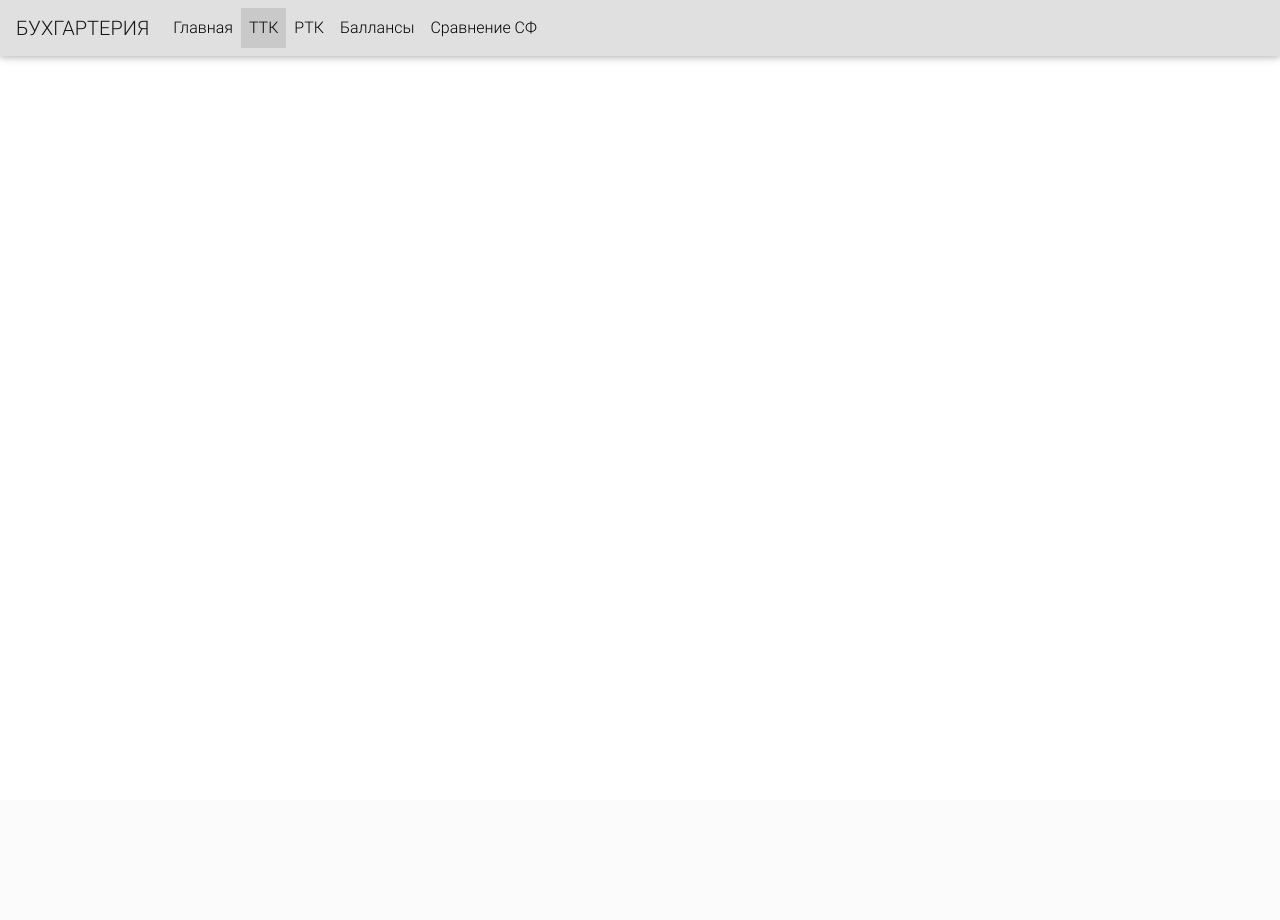
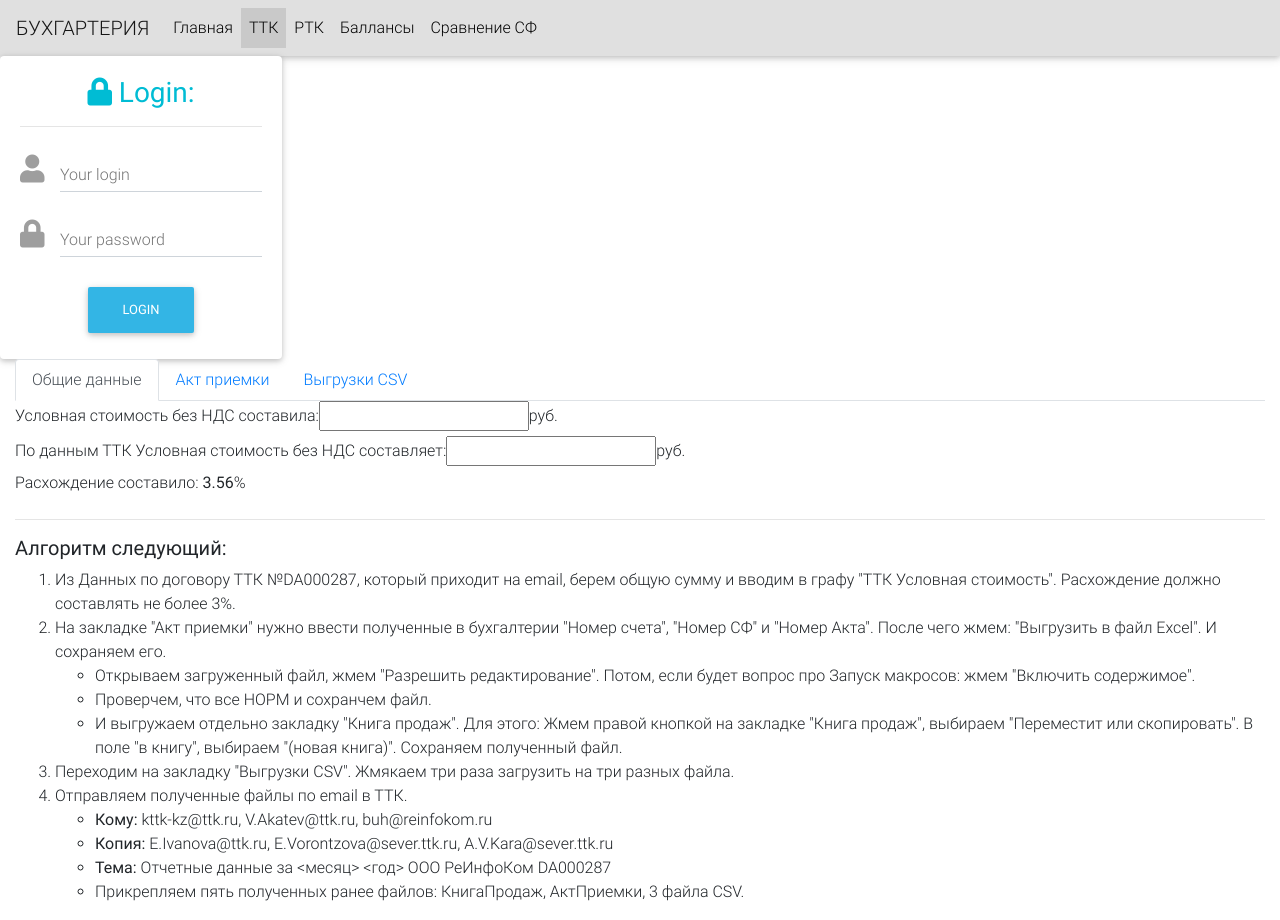
Before and after one commit to Cobra5778/djangobuhalteria, a Django app: template templates/ttk_main_from.html in a window 1280 px wide. Before the commit the page ends 61 px from the top, so only its background shows below. Run offline with Django 3.2, Linux system fonts and the light colour scheme; the template is opened without the code that fills it, so the values that code supplies are empty; parts of the project's set-up code (start-up, migrations or seed data) failed here and were passed over; some libraries are stand-ins or nearby versions.

Commit message:
init new

```diff
--- a/templates/ballasy.html
+++ b/templates/ballasy.html
@@ -20,8 +20,6 @@
 	<body>
 {% include 'bar_buh.html' %}
 {% if error_message %}<div class="alert alert-danger alert-dismissible fade show" role="alert"><strong>Error!: </strong>{{ error_message }}<button type="button" class="close" data-dismiss="alert" aria-label="Close"><span aria-hidden="true">&times;</span></button></div>{% endif %}
-{% if user.is_staff %}
-
 <form action="#" method="post" >
 		<div class="container-fluid" id="dtBasicExample" data-range="0">
 			<!-- СКАКАЛКА ПО МЕСЯЦАМ -->
@@ -50,7 +48,6 @@
 				</div>
 			</div>
 		</div>
-{% endif %}
 	<script src="{% static 'MDB-Free_4.8.5/js/jquery-3.4.1.min.js' %}"></script>
 	<script src="{% static 'MDB-Free_4.8.5/js/popper.min.js' %}"></script>
 	<script src="{% static 'MDB-Free_4.8.5/js/bootstrap.min.js' %}"></script>
--- a/templates/compare_sf.html
+++ b/templates/compare_sf.html
@@ -20,8 +20,6 @@
 	<body>
 {% include 'bar_buh.html' %}
 {% if error_message %}<div class="alert alert-danger alert-dismissible fade show" role="alert"><strong>Error!: </strong>{{ error_message }}<button type="button" class="close" data-dismiss="alert" aria-label="Close"><span aria-hidden="true">&times;</span></button></div>{% endif %}
-{% if user.is_staff %}
-
 <form action="#" method="post" >
 		<div class="container-fluid" id="dtBasicExample" data-range="0">
 			<div id="nav_mounth" class="row"></div>
@@ -48,7 +46,6 @@
 			 	</div>
 			</div>
 		</div>
-	{% endif %}
 	<script src="{% static 'MDB-Free_4.8.5/js/jquery-3.4.1.min.js' %}"></script>
 	<script src="{% static 'MDB-Free_4.8.5/js/popper.min.js' %}"></script>
 	<script src="{% static 'MDB-Free_4.8.5/js/bootstrap.min.js' %}"></script>
--- a/templates/ttk_main_from.html
+++ b/templates/ttk_main_from.html
@@ -20,8 +20,6 @@
 	<body>
 {% include 'bar_buh.html' %}
 {% if error_message %}<div class="alert alert-danger alert-dismissible fade show" role="alert"><strong>Error!: </strong>{{ error_message }}<button type="button" class="close" data-dismiss="alert" aria-label="Close"><span aria-hidden="true">&times;</span></button></div>{% endif %}
-{% if user.is_staff %}
-
 <form action="#" method="post" >
 		<div class="container-fluid" id="dtBasicExample" data-range="0">
 			<!-- СКАКАЛКА ПО МЕСЯЦАМ -->
@@ -49,6 +47,29 @@
 							<div class="row">
 								<div class="col-sm-12">
 									<label>Расхождение составило: <b id="za">3.56</b>%</label>
+								</div>
+							</div>
+							<div class="row">
+								<div class="col-sm-12">
+                                    <hr>
+                                    <h5><strong>Алгоритм следующий:</strong></h5>
+                                    <ol>
+                                        <li>Из Данных по договору ТТК №DA000287, который приходит на email, берем общую сумму и вводим в графу "ТТК Условная стоимость". Расхождение должно составлять не более 3%.</li>
+                                        <li>На закладке "Акт приемки" нужно ввести полученные в бухгалтерии "Номер счета", "Номер СФ" и "Номер Акта". После чего жмем: "Выгрузить в файл Excel". И сохраняем его.</li>
+                                        <ul>
+                                            <li>Открываем загруженный файл, жмем "Разрешить редактирование". Потом, если будет вопрос про Запуск макросов: жмем "Включить содержимое".</li>
+                                            <li>Проверчем, что все НОРМ и сохранчем файл.</li>
+                                            <li>И выгружаем отдельно закладку "Книга продаж". Для этого: Жмем правой кнопкой на закладке "Книга продаж", выбираем "Переместит или скопировать". В поле "в книгу", выбираем "(новая книга)". Сохраняем полученный файл.</li>
+                                        </ul>
+                                        <li>Переходим на закладку "Выгрузки CSV". Жмякаем три раза загрузить на три разных файла.</li>
+                                        <li>Отправляем полученные файлы по email в ТТК.</li>
+                                        <ul>
+                                            <li><strong>Кому:</strong> kttk-kz@ttk.ru, V.Akatev@ttk.ru, buh@reinfokom.ru</li>
+                                            <li><strong>Копия:</strong> E.Ivanova@ttk.ru, E.Vorontzova@sever.ttk.ru, A.V.Kara@sever.ttk.ru</li>
+                                            <li><strong>Тема:</strong> Отчетные данные за <месяц> <год> ООО РеИнфоКом DA000287</li>
+                                            <li> Прикрепляем пять полученных ранее файлов: КнигаПродаж, АктПриемки, 3 файла CSV.</li>
+                                        </ul>
+                                    </ol>
 								</div>
 							</div>
 						</div>
@@ -117,7 +138,6 @@
 				</div>
 			</div>
 		</div>
-	{% endif %}
 	<script src="{% static 'MDB-Free_4.8.5/js/jquery-3.4.1.min.js' %}">	</script>
 	<script src="{% static 'MDB-Free_4.8.5/js/popper.min.js' %}">		</script>
 	<script src="{% static 'MDB-Free_4.8.5/js/bootstrap.min.js' %}">	</script>
```
Also changed, not shown: templates/main.html (+10 -3 lines), templates/rtk_main_from.html (+17 -3 lines).
